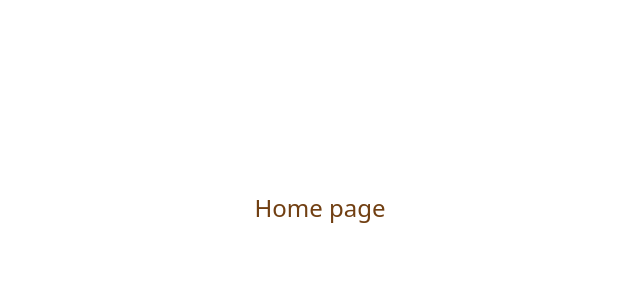
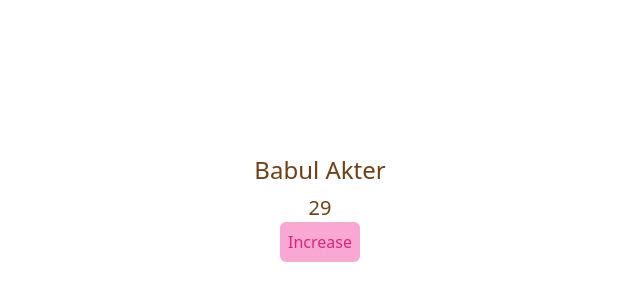
Before and after one commit to babulakterfsd/learn-redux, a React (Vite) app: page / in a window 1280 px wide. Shown: the part 192-492 px from the top of the page, without its empty margins (320-960 px from the left). Built offline with nearby package versions, Linux system fonts and the light colour scheme.

Commit message:
test slice added

```diff
--- a/package.json
+++ b/package.json
@@ -28,9 +28,11 @@
   },
   "dependencies": {
     "@babel/preset-react": "^7.18.6",
+    "@reduxjs/toolkit": "^1.8.6",
     "@vitejs/plugin-react": "^2.0.1",
     "react": "^18.2.0",
     "react-dom": "^18.2.0",
+    "react-redux": "^8.0.4",
     "react-router-dom": "6",
     "redux-devtools-extension": "^2.13.9",
     "redux-logger": "^3.0.6",
--- a/src/App.jsx
+++ b/src/App.jsx
@@ -1,12 +1,16 @@
+import { Provider } from 'react-redux';
 import { BrowserRouter } from 'react-router-dom';
 import AllRoutes from './components/AllRoutes';
+import store from './rtk/store/store';
 import './styles/App.css';
 
 function App() {
     return (
-        <BrowserRouter>
-            <AllRoutes />
-        </BrowserRouter>
+        <Provider store={store}>
+            <BrowserRouter>
+                <AllRoutes />
+            </BrowserRouter>
+        </Provider>
     );
 }
 
--- /dev/null
+++ b/src/rtk/features/testSlice.js
@@ -0,0 +1,20 @@
+import { createSlice } from '@reduxjs/toolkit';
+
+const initialState = {
+    name: 'Babul Akter',
+    age: 29,
+};
+
+const testSlice = createSlice({
+    name: 'test',
+    initialState,
+    reducers: {
+        increase: (state, action) => {
+            state.age += action.payload;
+        },
+    },
+});
+
+export const { increase } = testSlice.actions;
+
+export default testSlice.reducer;
--- /dev/null
+++ b/src/rtk/middlewares/myMiddleware.js
@@ -0,0 +1,5 @@
+const myMiddleware = (store) => (next) => (action) => {
+    next();
+};
+
+export default myMiddleware;
--- /dev/null
+++ b/src/rtk/store/store.js
@@ -0,0 +1,12 @@
+import { configureStore } from '@reduxjs/toolkit';
+import { logger } from 'redux-logger';
+import testReducer from '../features/testSlice';
+
+const store = configureStore({
+    reducer: {
+        test: testReducer,
+    },
+    middleware: (getDefaultMiddleware) => getDefaultMiddleware().concat(logger),
+});
+
+export default store;
--- a/src/views/Home.jsx
+++ b/src/views/Home.jsx
@@ -1,9 +1,22 @@
 import React from 'react';
+import { useDispatch, useSelector } from 'react-redux';
+import { increase } from '../rtk/features/testSlice';
 
 function Home() {
+    const test = useSelector((state) => state.test);
+    const dispatch = useDispatch();
+
     return (
-        <div className="h-screen flex justify-center items-center">
-            <p className="text-2xl text-yellow-900">Home page</p>
+        <div className="h-screen flex flex-col justify-center items-center">
+            <p className="text-2xl text-yellow-900">{test?.name}</p>
+            <p className="text-xl text-yellow-900 mt-2">{test.age}</p>
+            <button
+                type="button"
+                className="text-pink-600 bg-pink-300 rounded-md p-2"
+                onClick={() => dispatch(increase(5))}
+            >
+                Increase
+            </button>
         </div>
     );
 }
```
Also changed, not shown: 2 other files (tests, documents, lock files or other folders).
